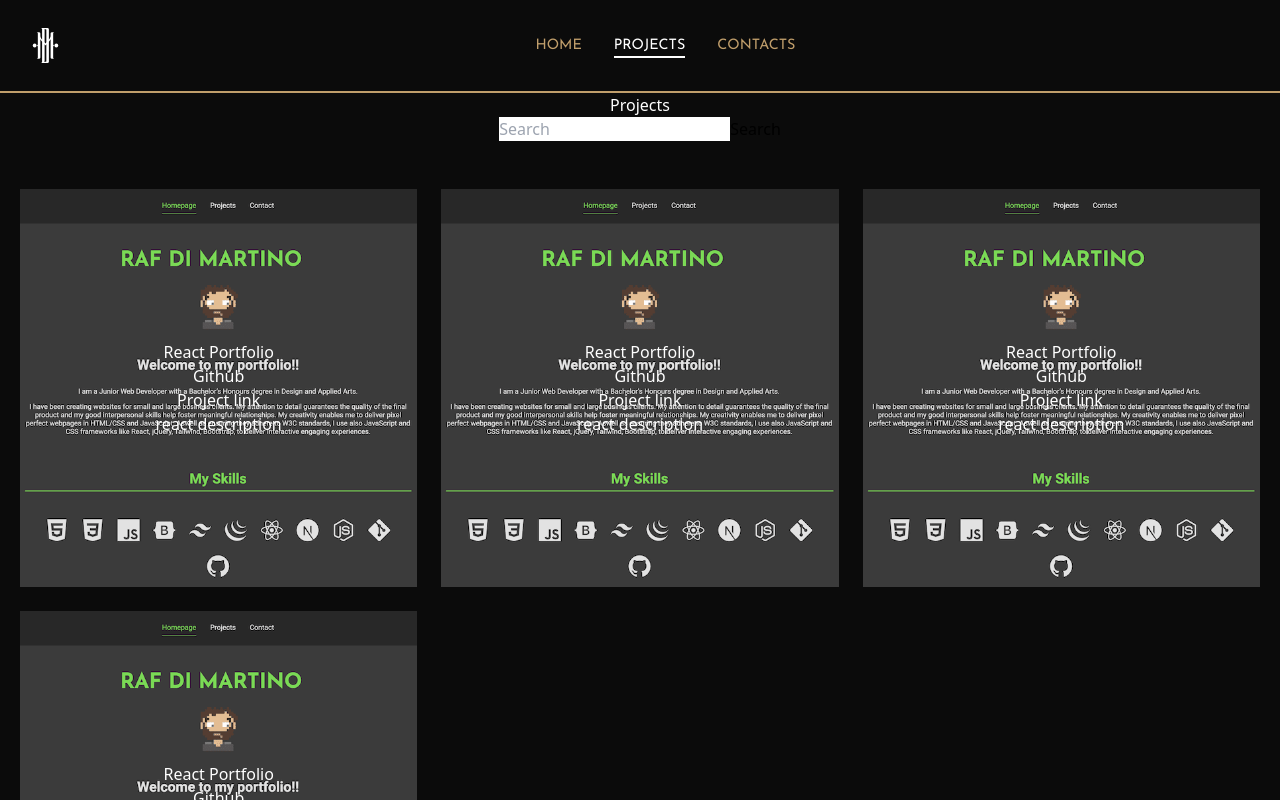
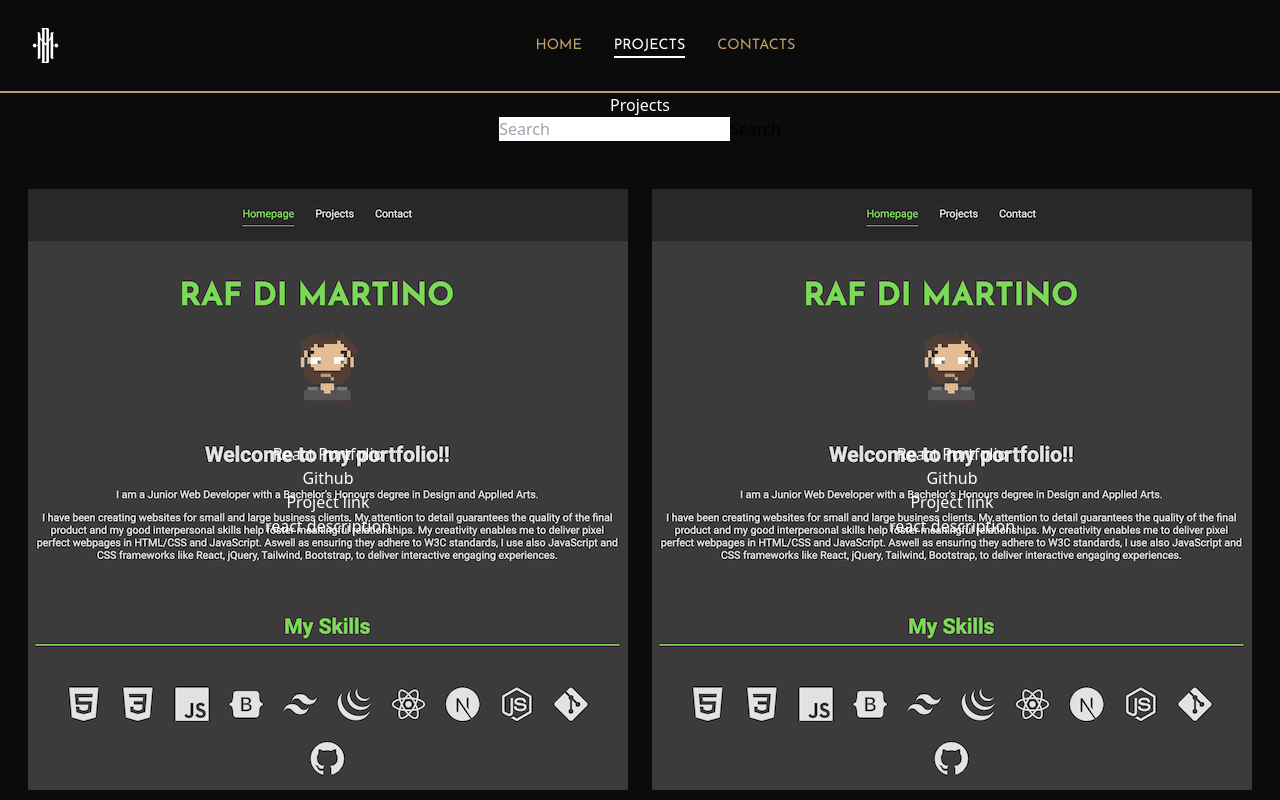
Before and after one commit to RafDiMartino/portfolio-2023, a Next.js app: page /projects in a window 1280 px wide. Shown: the top 800 px of the page. Built offline with nearby package versions, Linux system fonts and the light colour scheme; a web font is replaced by a local one.

Commit message:
update projects with flex-grid

```diff
--- a/app/components/project/Project.module.css
+++ b/app/components/project/Project.module.css
@@ -3,26 +3,26 @@
     background-color: aquamarine;
     position: relative;
     /* width: 100%; */
-    max-width: 35rem;
     max-width: 100%;
+    /* max-width: 100%; */
     /* width: 17rem; */
     /* max-width: 35rem; */
     /* height: 17rem; */
     display: flex;
     justify-content: center;
     align-items: center;
+    /* @screen xs {
+        max-width: 12.5rem;
+    } */
 
-    /* @screen sm {
-        width: 20rem;
-        height: 20rem;
+    @screen sm {
+        max-width: 45%;
     }
-    @screen md {
-        width: 25rem;
-        height: 25rem;
+    /* @screen md {
+        max-width: 38%;
     } */
-    @screen lg {
-        max-width: 25rem;
-        max-width: 100%;
+    @screen xl {
+        max-width: 32%;
     }
 
     /* img {
--- a/app/components/search/Search.module.css
+++ b/app/components/search/Search.module.css
@@ -3,12 +3,12 @@
     /* max-w-screen-2xl */
     .projectsContainer{
         /* @apply flex items-center justify-center flex-wrap gap-6 mt-20 mb-20; */
-        display: grid;
-        grid-template-columns: 1fr;
-        /* display: flex;
+        /* display: grid;
+        grid-template-columns: 1fr; */
+        display: flex;
         flex-direction: row;
         flex-wrap: wrap;
-        justify-content: center; */
+        justify-content: center;
         gap: 1.5rem;
         margin: 3rem 0;
 
@@ -20,9 +20,9 @@
             grid-template-columns: 1fr 1fr 1fr;
         }
 
-        &:last-child {
-            grid-column: span 3;
-            align-self: center;
-        }
+        /* & div:last-child {
+            grid-column: 2/1;
+            margin: auto;
+        } */
     }
 }
```
